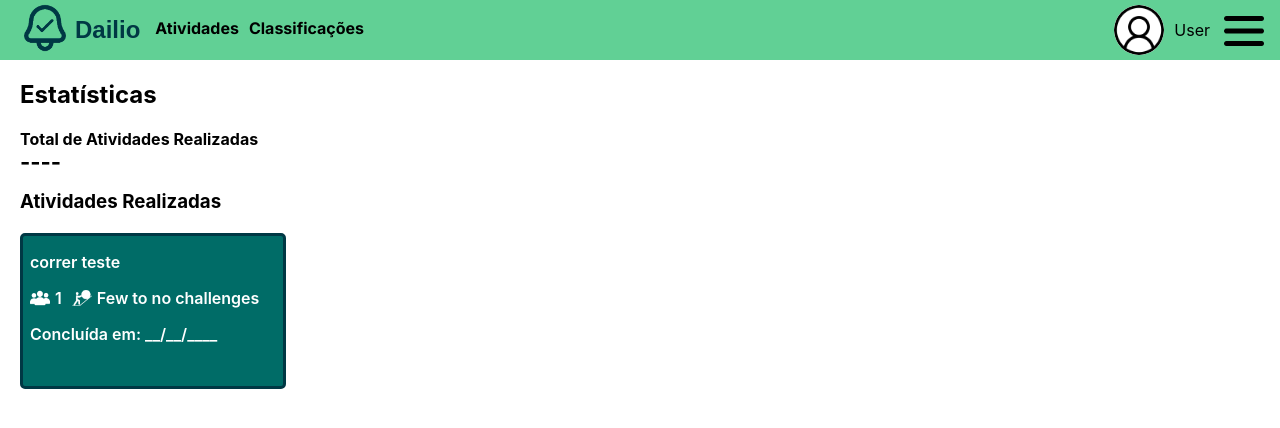
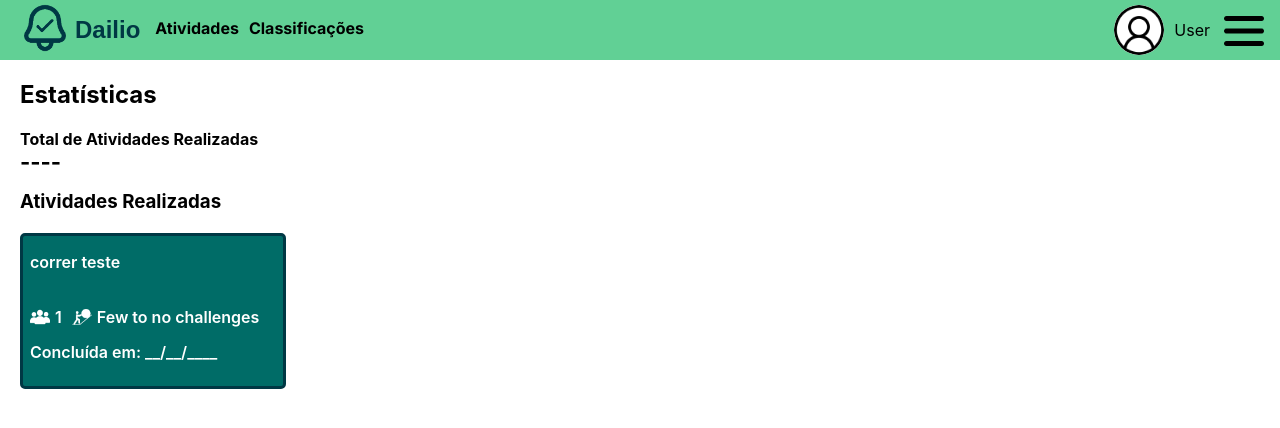
Before and after one commit to Marcio-Lima123/projeto-react-grupo1, a React (Create React App) app: page /#/estatistica in a window 1280 px wide. Shown: the top 428 px of the page. Built offline with nearby package versions, Linux system fonts and the light colour scheme; a web font is replaced by a local one.

Commit message:
#caixa de atividades arranjada

```diff
--- a/src/pages/homePage.js
+++ b/src/pages/homePage.js
@@ -1,6 +1,6 @@
-// import { Link } from 'react-router-dom';
 import '../styles/homepage.css'
-export function Home(){
+
+export function Home() {
     return (
         <div class='content_container'>
             <div >
@@ -12,7 +12,8 @@ export function Home(){
                             <div class='at_name'>
                                 <p>Tedasdausbdiabsdadiyiausbdabsidbuabsidbaiduabsudasdxt</p>
                             </div>
-                            <div class='etc_container'>
+                        </div>
+                        <div class='at_c'>
                             <div class='etc_f_container'>
                                 <div class='gc_container'>
                                     <img src='/imgs/people_white.png' alt='people'></img>
@@ -25,7 +26,6 @@ export function Home(){
                             </div>
                             <div class='btn_container'>
                                 <button type='submit'>Concluir</button>
-                                </div>
                             </div>
                         </div>
                     </div>
--- a/src/styles/EstatisticasPage.css
+++ b/src/styles/EstatisticasPage.css
@@ -17,7 +17,7 @@
   flex-wrap: wrap;
   gap: 20px;
 }
-{/*ex atividade */}
+/* {ex atividade} */
 .content_container{
     margin: 20px;
     height: 80vh;
--- a/src/styles/homepage.css
+++ b/src/styles/homepage.css
@@ -13,21 +13,32 @@
 }
 
 .at_c{
-    margin: 7px;
+    display: flex;
+    flex-direction: column;
+    height: 50% !important;
 
-    font-weight: 600;
+    margin: 0 7px 0 7px !important;
+
+    font-weight: 600 !important;
 
     color: white;
 }
 
 .at_c > *{
-    /* width: inherit; */
-    height: 50%;
     margin: 0;
 }
 
-.etc_container > *{
-    height: 50%;
+.at_name{
+    width: 253px;
+    height: 75px !important;
+}
+
+.at_name > p {
+    word-wrap: break-word;
+    overflow-wrap: break-word;
+    white-space: normal;
+    height: 55px;
+    margin-bottom: 0;
 }
 
 .gc_container, .etc_f_container{
```
Lines whose indentation alone changed are shown as unchanged.
